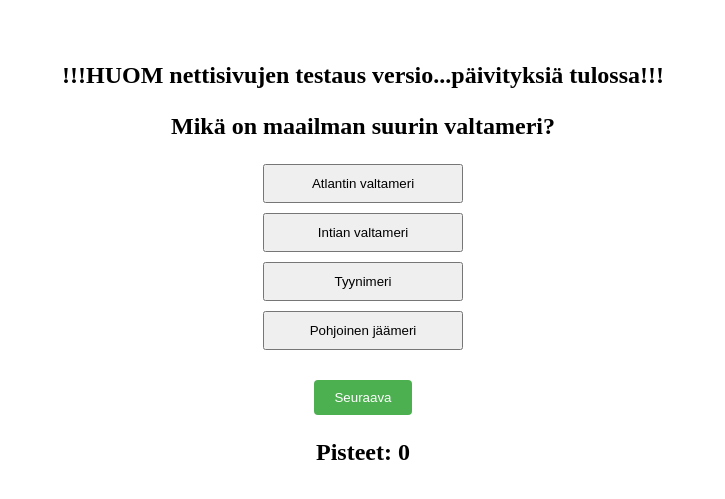
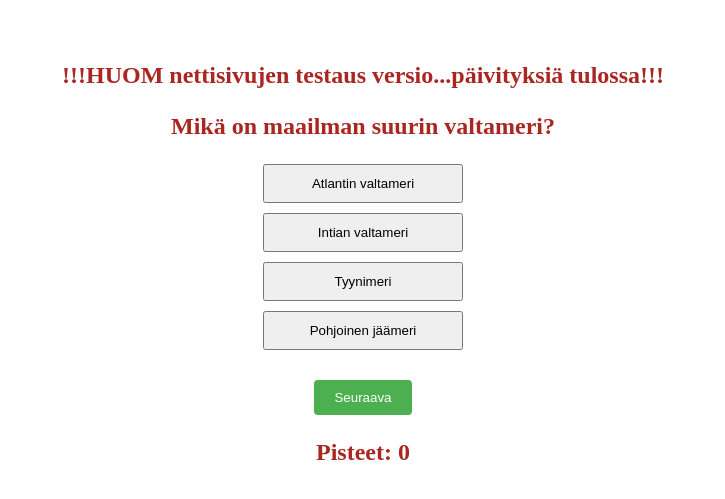
Before and after one commit to KalleNarhu/KalleNarhu.github.io, a plain HTML site: page index.html in a window 1280 px wide. Shown: the part 207-706 px from the top of the page, without its empty margins (277-1002 px from the left). Drawn offline with Linux system fonts and the light colour scheme; a web font is replaced by a local one.

Commit message:
Update style.css

```diff
--- a/files/style.css
+++ b/files/style.css
@@ -8,6 +8,10 @@
     font-family: 'Luxurious Roman', cursive, Arial, Helvetica, sans-serif;
     color: #aa2621;
   }
+
+   h2{
+     color: #aa2621;
+   }
 
   #options {
     display: flex;
```
